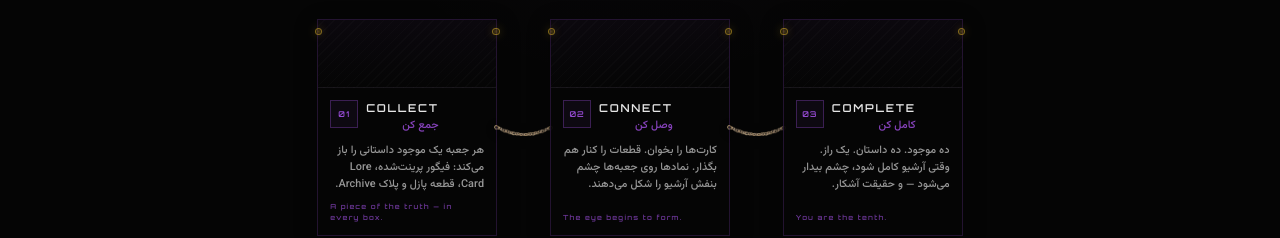
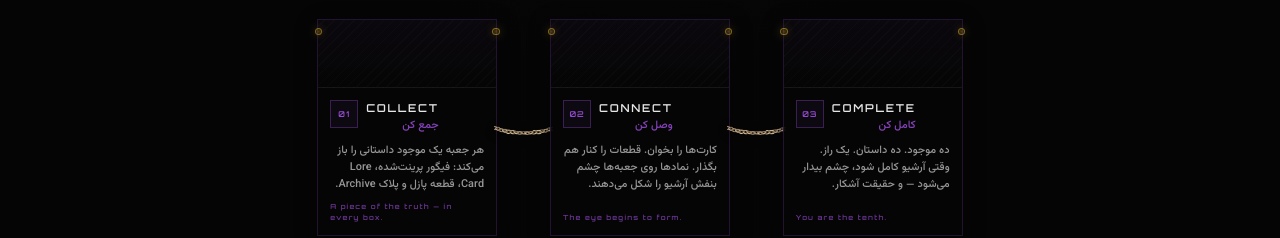
Before and after one commit to gryffyndorkamyar/Digital-Services-Marketplace---Premium-accounts-and-AI-services, a React (Create React App) app in the folder frontend/: page / in a window 1280 px wide. Shown: the part 1400-1638 px from the top of the page. Built offline with nearby package versions, Linux system fonts and the light colour scheme; the HTML template or start-up script is replaced by a standard one.

Commit message:
fdbkjvvfuhuifvh

```diff
--- a/frontend/src/components/ovyra/OvyraBrandSystemSection.tsx
+++ b/frontend/src/components/ovyra/OvyraBrandSystemSection.tsx
@@ -3,7 +3,7 @@ import { Link } from 'react-router-dom';
 import { COPY } from '../../brand/ovyra';
 
 const BOX_IMAGE = '/brand/system/box-open.png';
-const CHAIN_LINK = '/brand/system/chain-link.png';
+const CHAIN_LINK = '/brand/system/chain-segment.png';
 
 const OvyraBrandSystemSection: React.FC = () => {
   const { system } = COPY;
--- a/frontend/src/index.css
+++ b/frontend/src/index.css
@@ -773,8 +773,10 @@ textarea {
 
   .ovyra-brand-system-chain-img {
     @apply block w-full select-none;
+    max-height: 1.65rem;
+    object-fit: contain;
     filter: drop-shadow(0 2px 6px rgba(0, 0, 0, 0.55));
-    opacity: 0.92;
+    opacity: 0.94;
   }
 
   .ovyra-brand-system-footer {
```
Also changed, not shown: 1 other file (tests, documents, lock files or other folders).
